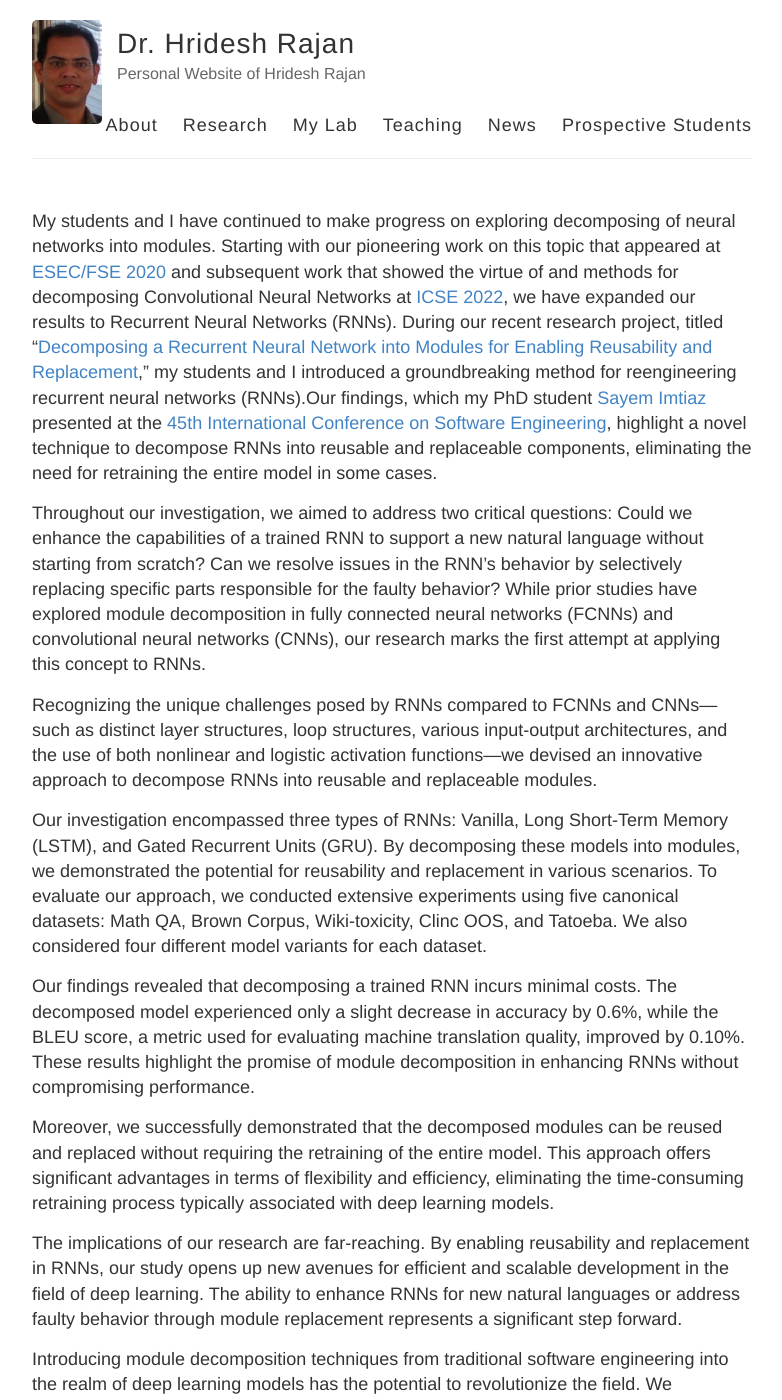
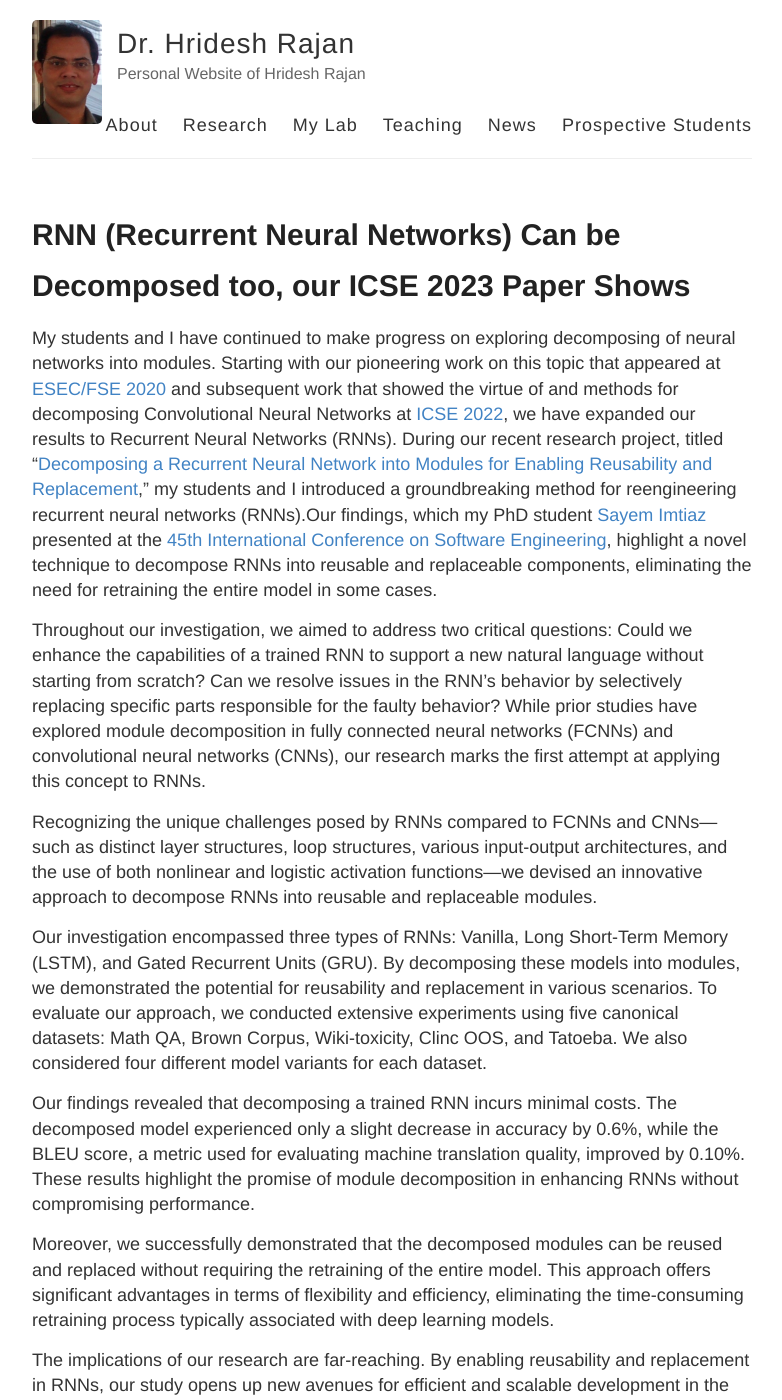
Before and after one commit to hridesh/hridesh.github.io, a Jekyll site: the page built from _posts/2023-05-17-imtiaz-icse.md, in a window 1280 px wide and 1400 px high. Shown: the whole window, without its empty margins (248-1030 px from the left). Built offline with Jekyll 4.4.1, drawn with Linux system fonts in a browser that asks for light colours; our own code applies the rules of GitHub Pages for plain Markdown files; some of the changed text lies outside the part shown.

Commit message:
fix news

```diff
--- a/_posts/2023-05-17-imtiaz-icse.md
+++ b/_posts/2023-05-17-imtiaz-icse.md
@@ -1,5 +1,5 @@
 ---
-title: RNN (Recurrent Neural Networks) Can be Decomposed too: Our ICSE 2023 Paper Shows
+title: RNN (Recurrent Neural Networks) Can be Decomposed too, our ICSE 2023 Paper Shows
 links:
 - {title: Papers, link: "" }
 ---
```
